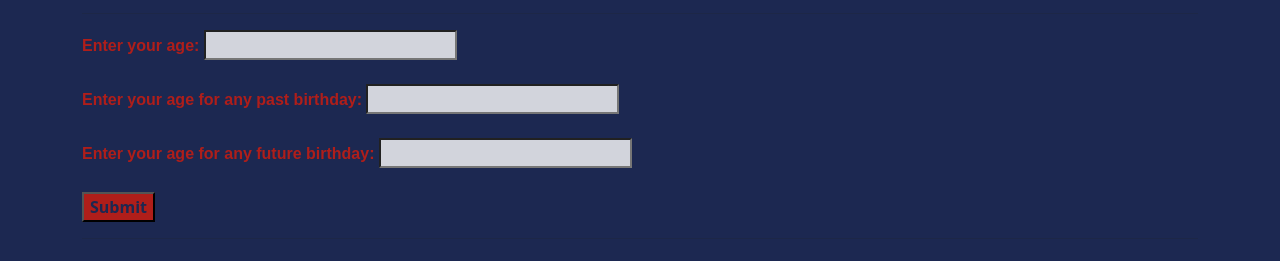
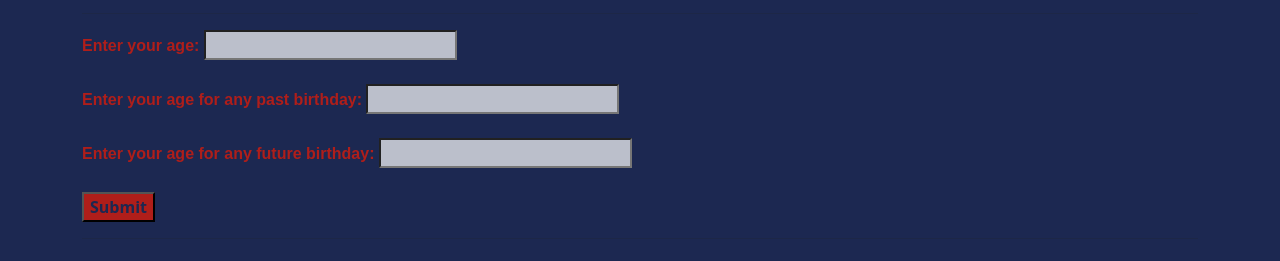
Before and after one commit to besure94/super-galactic-age-calculator, a website built with webpack: page src/index.html in a window 1280 px wide. Shown: the part 99-360 px from the top of the page. Built offline with nearby package versions, Linux system fonts and the light colour scheme.

Commit message:
Change input background color.

```diff
--- a/src/css/styles.css
+++ b/src/css/styles.css
@@ -20,7 +20,7 @@ label {
 input {
   color: #1C2851;
   font-weight: 800;
-  background-color: #D2D4DC;
+  background-color: #BBBFCB;
 }
 
 button {
```
